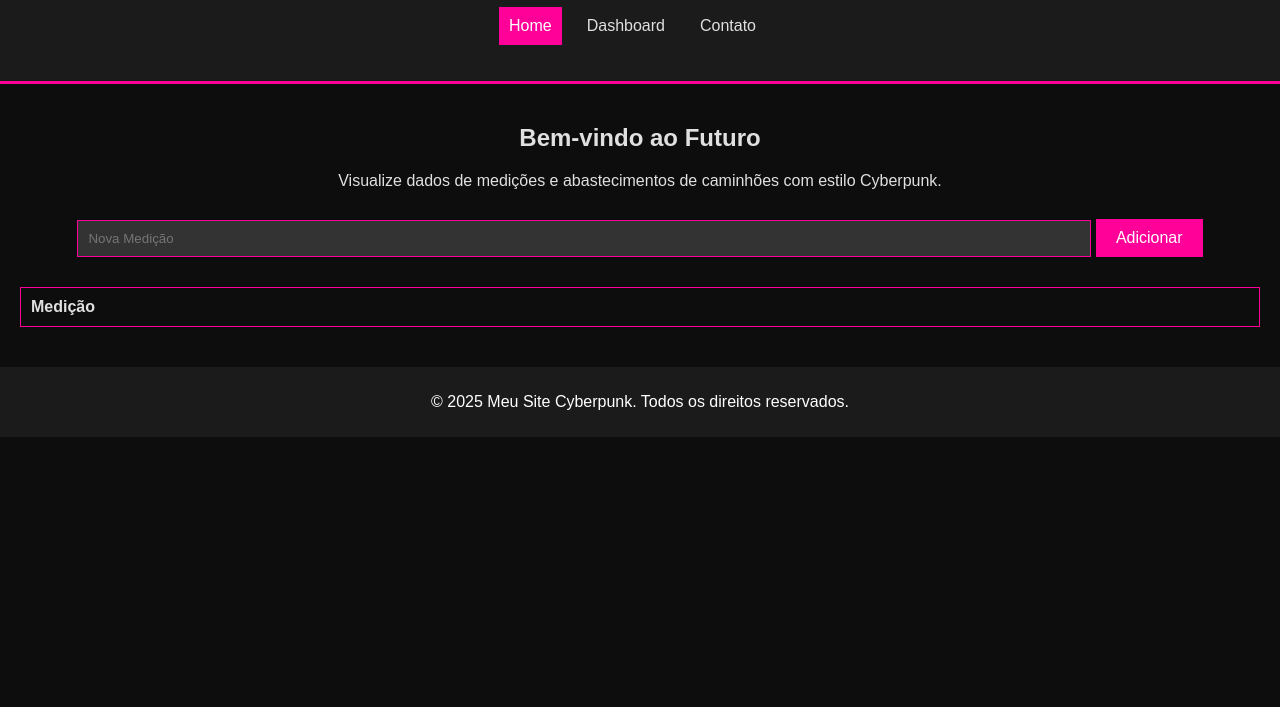
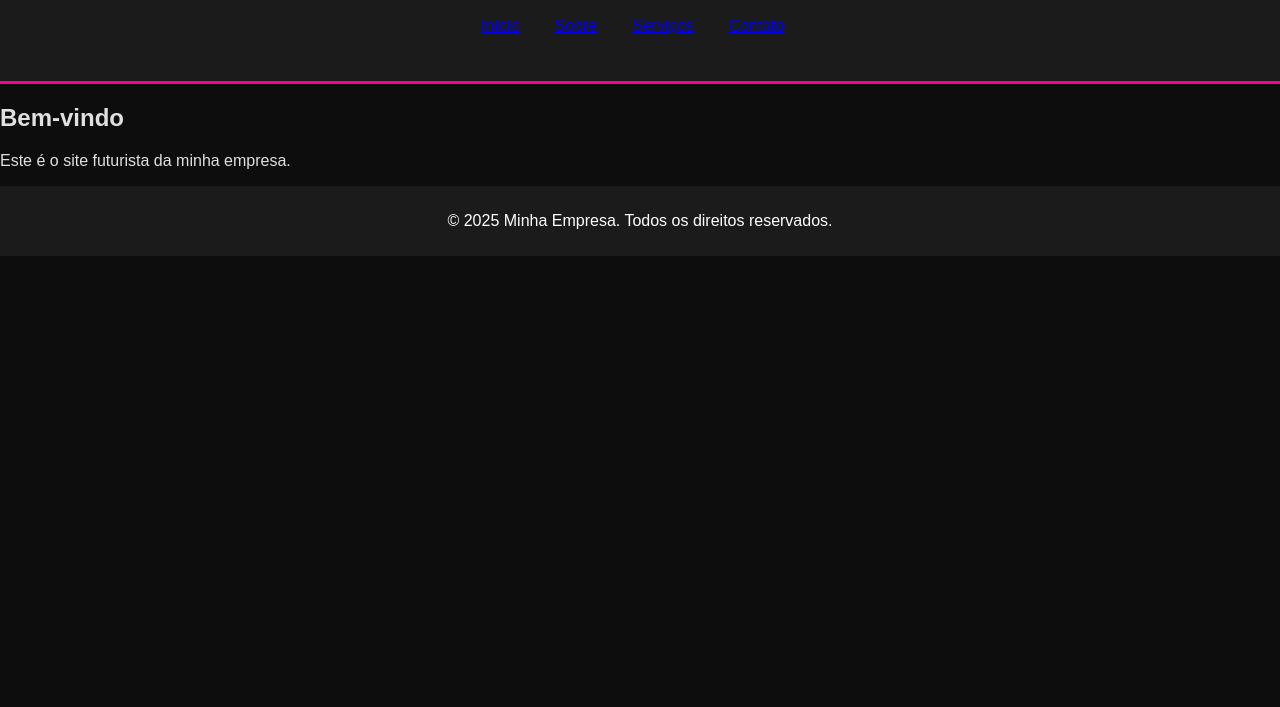
Before and after one commit to neto0333/neto0333, a plain HTML site: page index.html in a window 1280 px wide. Shown: the part 93-800 px from the top of the page. Drawn offline with Linux system fonts and the light colour scheme.

Commit message:
Update index.html

```diff
--- a/index.html
+++ b/index.html
@@ -1,63 +1,34 @@
 <!DOCTYPE html>
-<html lang="en">
+<html lang="pt-BR">
 <head>
     <meta charset="UTF-8">
     <meta name="viewport" content="width=device-width, initial-scale=1.0">
-    <title>Meu Site Cyberpunk</title>
+    <title>Meu Site Futurista</title>
     <link rel="stylesheet" href="styles.css">
 </head>
 <body>
     <header>
-        <h1>Meu Site Cyberpunk</h1>
+        <h1>Minha Empresa</h1>
         <nav>
-            <ul class="tabs">
-                <li class="tab-link current" data-tab="tab-1">Home</li>
-                <li class="tab-link" data-tab="tab-2">Dashboard</li>
-                <li class="tab-link" data-tab="tab-3">Contato</li>
+            <ul>
+                <li><a href="#home">Início</a></li>
+                <li><a href="#about">Sobre</a></li>
+                <li><a href="#services">Serviços</a></li>
+                <li><a href="#contact">Contato</a></li>
             </ul>
         </nav>
     </header>
+
     <main>
-        <div id="tab-1" class="tab-content current">
-            <section>
-                <h2>Bem-vindo ao Futuro</h2>
-                <p>Visualize dados de medições e abastecimentos de caminhões com estilo Cyberpunk.</p>
-                <form id="measurement-form">
-                    <input type="text" id="measurement" placeholder="Nova Medição">
-                    <button type="button" class="button" onclick="addMeasurement()">Adicionar</button>
-                </form>
-                <table id="measurement-table">
-                    <thead>
-                        <tr>
-                            <th>Medição</th>
-                        </tr>
-                    </thead>
-                    <tbody></tbody>
-                </table>
-            </section>
-        </div>
-        <div id="tab-2" class="tab-content">
-            <section>
-                <h2>Dashboard</h2>
-                <p>Aqui você pode visualizar gráficos e relatórios.</p>
-                <!-- Gráficos serão adicionados aqui -->
-            </section>
-        </div>
-        <div id="tab-3" class="tab-content">
-            <section>
-                <h2>Contato</h2>
-                <p>Entre em contato conosco.</p>
-                <form id="contact-form">
-                    <input type="text" id="name" placeholder="Seu Nome">
-                    <input type="email" id="email" placeholder="Seu Email">
-                    <button type="submit" class="button">Enviar</button>
-                </form>
-            </section>
-        </div>
+        <section id="home">
+            <h2>Bem-vindo</h2>
+            <p>Este é o site futurista da minha empresa.</p>
+        </section>
+        <!-- Seções adicionais podem ser adicionadas aqui -->
     </main>
+
     <footer>
-        <p>&copy; 2025 Meu Site Cyberpunk. Todos os direitos reservados.</p>
+        <p>&copy; 2025 Minha Empresa. Todos os direitos reservados.</p>
     </footer>
-    <script src="scripts.js"></script>
 </body>
 </html>
```
